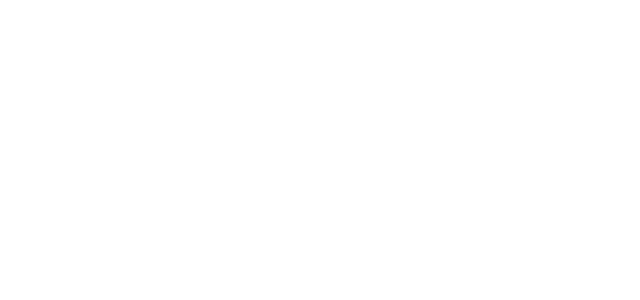
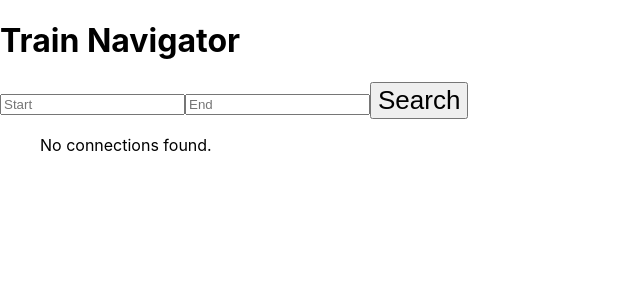
Before and after one commit to BernardEpp/train-navigator, a React (Vite) app: page / in a window 1280 px wide. Shown: the top 300 px of the page, without its empty margins (0-640 px from the left). Built offline with nearby package versions, Linux system fonts and the light colour scheme.

Commit message:
implemented logic to call train search

```diff
--- a/src/App.jsx
+++ b/src/App.jsx
@@ -1,15 +1,40 @@
-import { useState } from 'react'
-import logo from './logo.svg'
-import './App.css'
+import { Component, useState } from 'react';
+import './App.css';
+import TrainConnection from './components/TrainConnection';
+
 
 function App() {
-  const [count, setCount] = useState(0)
+  const [connections, setConnections] = useState([]);
+  const [start, setStart] = useState("");
+  const [end, setEnd] = useState("");
+
+
+  const searchConnection = async (start, end) => {
+    console.log('search for start: ' + start + 'and end: ' + end);
+    const response = await fetch(
+      'http://localhost:8080?' + new URLSearchParams({start, end}) // start=Stuttgart&end=Kassel
+    );
+    const data = await response.json();
+    setConnections('Start' + start + 'End' + end);
+  };
 
   return (
-    <div className="App">
+    <main>
+      <h1>Train Navigator</h1>
+      <input type="text" placeholder='Start' onChange={(e) => setStart(e.target.value)} />
+      <input type="text" placeholder='End' onChange={(e) => setEnd(e.target.value)}/>
+      <button onClick={() => searchConnection(start, end)}>Search</button>
 
-    </div>
-  )
-}
+      <ul>
+        {connections}
+        {/* {connections.map((cities) => (
+          <TrainConnection cities={cities}></TrainConnection>
+        ))} */}
+
+        {connections.length === 0 && 'No connections found.'}
+      </ul>
+    </main>
+  );
+};
 
 export default App
```
